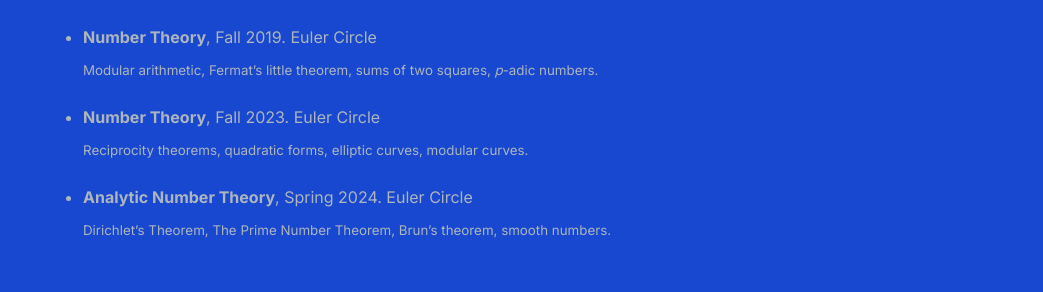
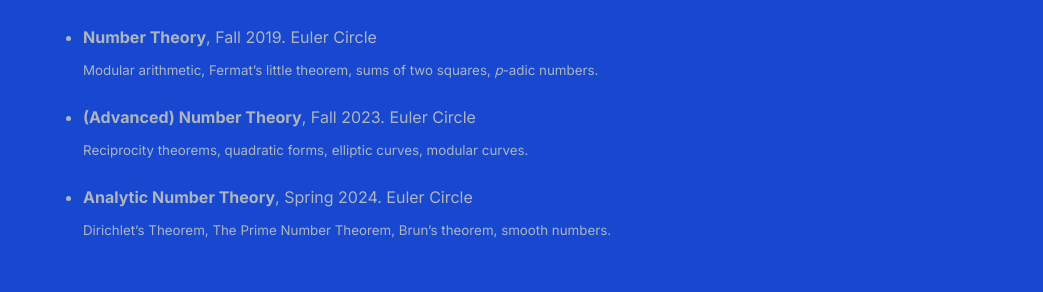
Before and after one commit to shihankanungo/shihankanungo.github.io, a Jekyll site: the page built from courses.md, in a window 1280 px wide and 900 px high, scrolled down 1500 px. Shown: the part 153-445 px from the top of the window, without its empty margins (237-1280 px from the left). Built offline with Jekyll 4.4.1, drawn with Linux system fonts in a browser that asks for light colours.

Commit message:
Update courses.md

```diff
--- a/courses.md
+++ b/courses.md
@@ -58,7 +58,7 @@
 - **Number Theory**, Fall 2019. Euler Circle <br>
   <small>Modular arithmetic, Fermat's little theorem, sums of two squares, *p*-adic numbers.</small>
 
-- **Number Theory**, Fall 2023. Euler Circle <br>
+- **(Advanced) Number Theory**, Fall 2023. Euler Circle <br>
   <small>Reciprocity theorems, quadratic forms, elliptic curves, modular curves.</small>
 
 - **Analytic Number Theory**, Spring 2024. Euler Circle <br>
```
